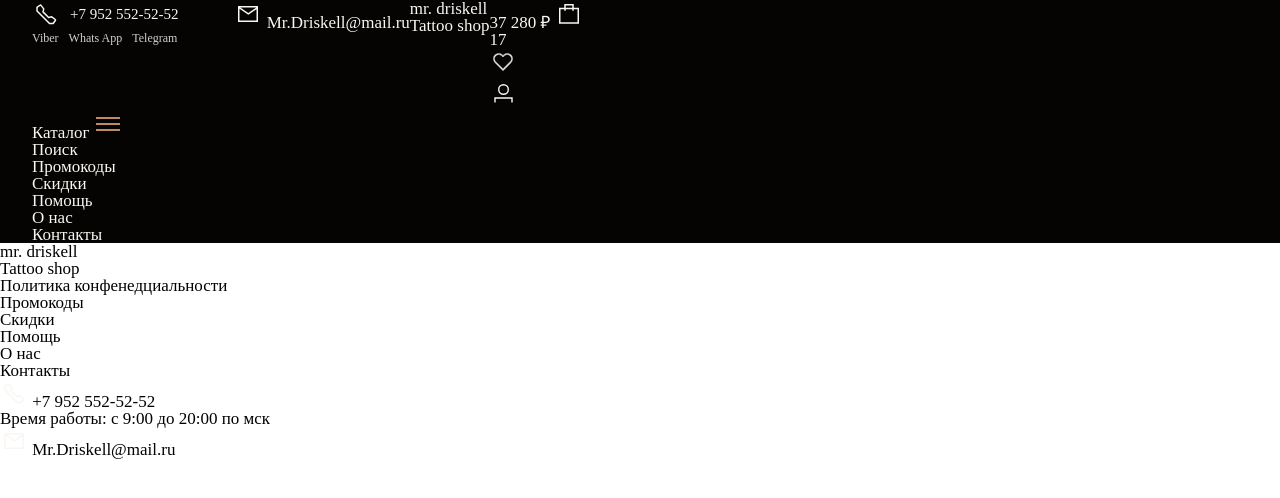
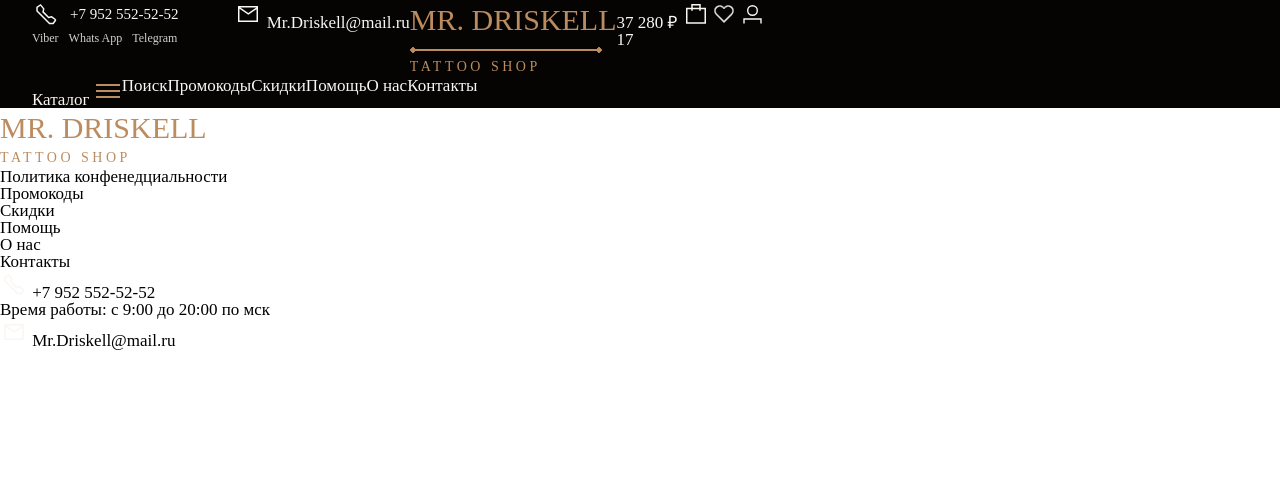
Before and after one commit to Eduard988/tattooShop, a plain HTML site: page index.html in a window 1280 px wide. Drawn offline with Linux system fonts and the light colour scheme.

Commit message:
add style-new

```diff
--- a/index.html
+++ b/index.html
@@ -44,7 +44,11 @@
                     <div class="logotype__up">
                         mr. driskell
                     </div>
-                    <div class="logotype__line"></div>
+                    <div class="logotype__line">
+                        <svg xmlns="http://www.w3.org/2000/svg" width="192" height="6" viewBox="0 0 192 6" fill="none">
+                        <path d="M0.113249 3.00002L3 5.88677L5.88675 3.00002L3 0.113264L0.113249 3.00002ZM191.887 3L189 0.113248L186.113 3L189 5.88675L191.887 3ZM3 3.50002L189 3.5L189 2.5L3 2.50002L3 3.50002Z" fill="#BB8C5F"/>
+                        </svg>
+                    </div>
                     <div class="logotype__down">
                         Tattoo shop
                     </div>
--- a/style.css
+++ b/style.css
@@ -51,3 +51,39 @@ body {
 .header__messenger-link:hover{
     color: #BB8C5F;
 }
+.logotype__up {
+    color: #BB8C5F;
+    font-family: Forum;
+    font-size: 30px;
+    line-height: 130%; /* 39px */
+    text-transform: uppercase;
+    gap: 23px
+}
+.logotype__line {
+    stroke-width: 1px;
+    stroke: #BB8C5F;
+}
+.logotype__down {
+    color: #BB8C5F;
+    font-family: Jost;
+    font-size: 14px;
+    font-style: normal;
+    font-weight: 300;
+    line-height: 150%; /* 21px */
+    letter-spacing: 3.5px;
+    text-transform: uppercase;
+}
+.header__logo {
+    justify-content: center;
+}
+.header__user {
+    display: flex;
+    justify-content: flex-end;
+}
+.header__down {
+    display: flex;
+}
+.header__nav-list {
+    display: flex;
+    justify-content: flex-end;
+}
```
